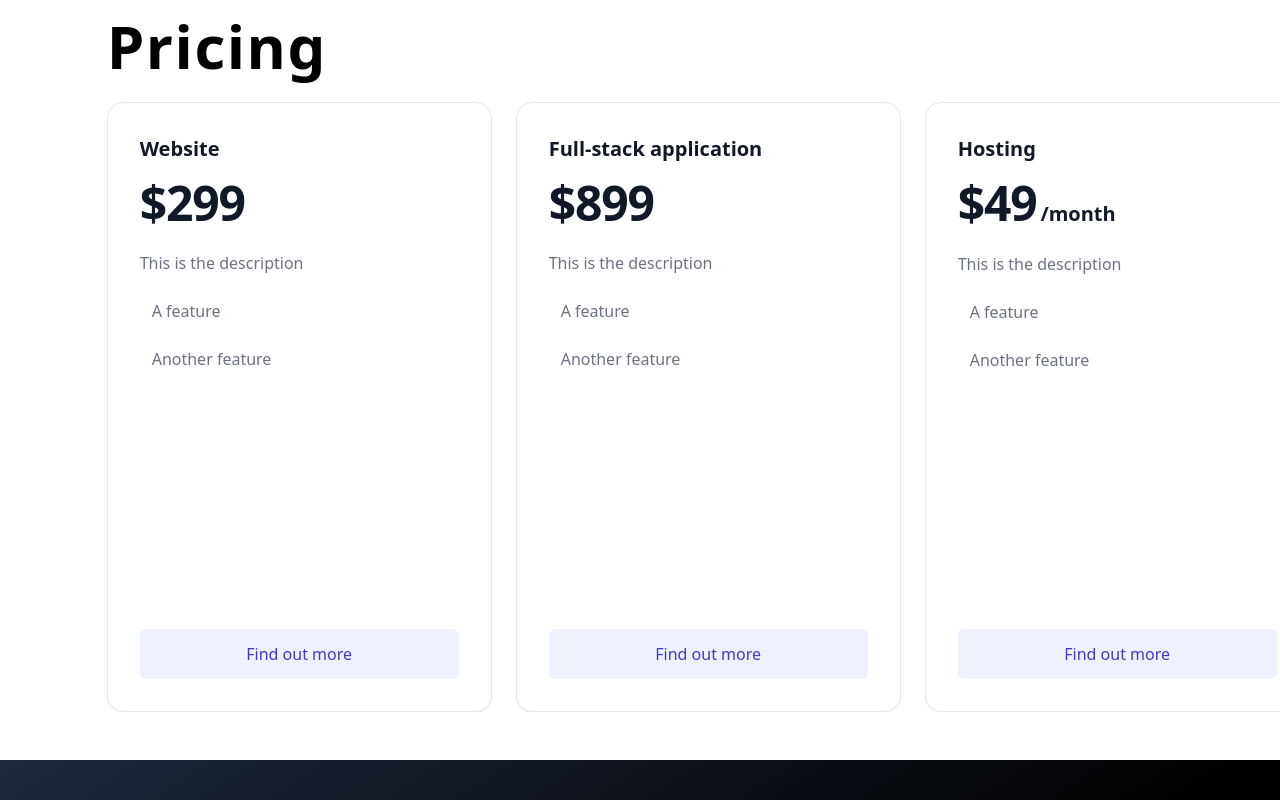
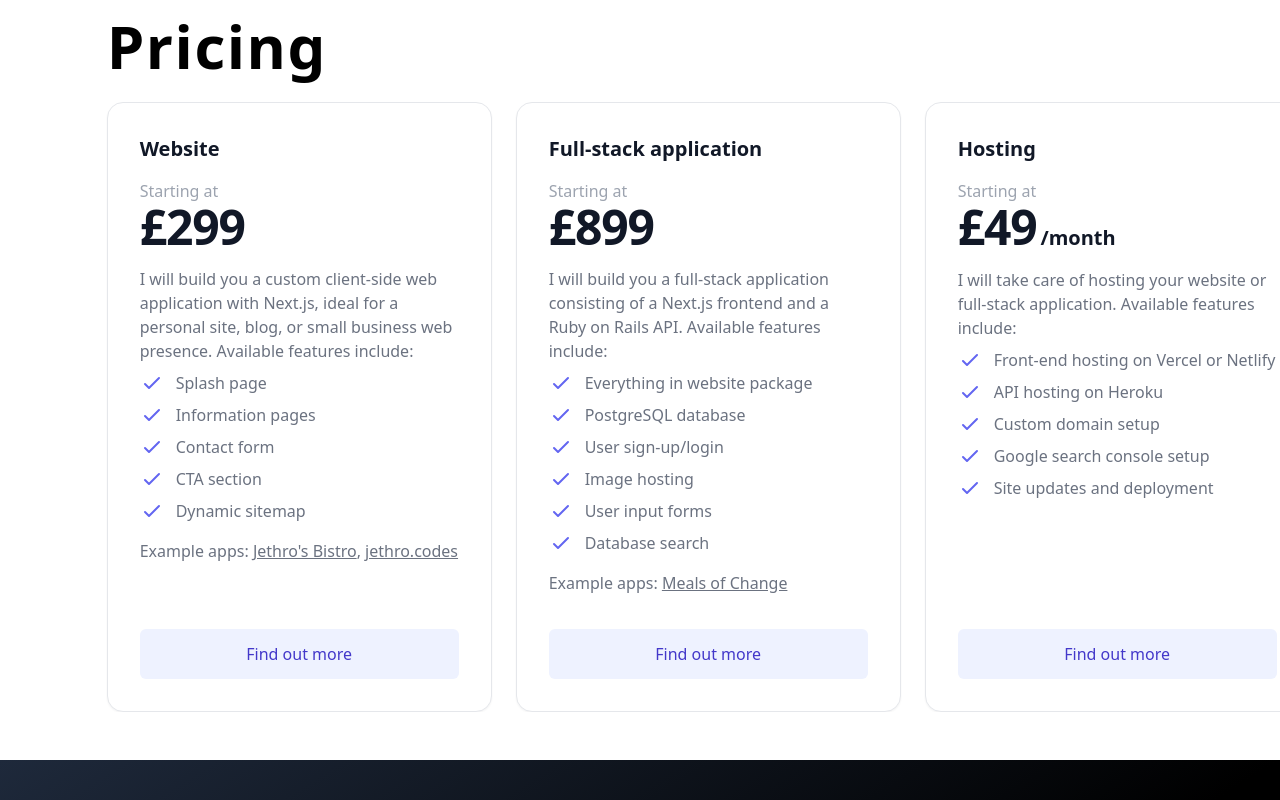
Before and after one commit to jro31/portfolio-v3, a Next.js app: page / in a window 1280 px wide. Shown: the part 3240-4040 px from the top of the page. Built offline with nearby package versions, Linux system fonts and the light colour scheme; a web font is replaced by a local one.

Commit message:
Style and add content to pricing cards

```diff
--- a/components/homepage-sections/pricing/PricingCard.js
+++ b/components/homepage-sections/pricing/PricingCard.js
@@ -1,3 +1,5 @@
+import { CheckIcon } from '@heroicons/react/outline';
+
 import { fullStackApplication, hosting, website } from './Pricing';
 
 const PricingCard = props => {
@@ -7,25 +9,64 @@ const PricingCard = props => {
         return {
           title: 'Website',
           price: 299,
-          description: 'This is the description',
-          features: ['A feature', 'Another feature'],
-          // TODO - Include links to examples
+          description:
+            'I will build you a custom client-side web application with Next.js, ideal for a personal site, blog, or small business web presence. Available features include:',
+          features: [
+            'Splash page',
+            'Information pages',
+            'Contact form',
+            'CTA section',
+            'Dynamic sitemap',
+          ],
+          exampleProjects: [
+            {
+              name: "Jethro's Bistro",
+              href: 'https://jethrosbistro.com/',
+            },
+            {
+              name: 'jethro.codes',
+              href: 'https://jethro.codes/',
+            },
+          ],
         };
       case fullStackApplication:
         return {
           title: 'Full-stack application',
           price: 899,
-          description: 'This is the description',
-          features: ['A feature', 'Another feature'],
+          description:
+            'I will build you a full-stack application consisting of a Next.js frontend and a Ruby on Rails API. Available features include:',
+          features: [
+            'Everything in website package',
+            'PostgreSQL database',
+            'User sign-up/login',
+            'Image hosting',
+            'User input forms',
+            'Database search',
+          ],
+          exampleProjects: [
+            {
+              name: 'Meals of Change',
+              href: 'https://mealsofchange.com/',
+            },
+          ],
         };
       case hosting:
         return {
           title: 'Hosting',
           price: 49,
           frequency: '/month',
-          description: 'This is the description',
-          features: ['A feature', 'Another feature'],
+          description:
+            'I will take care of hosting your website or full-stack application. Available features include:',
+          features: [
+            'Front-end hosting on Vercel or Netlify',
+            'API hosting on Heroku',
+            'Custom domain setup',
+            'Google search console setup',
+            'Site updates and deployment',
+          ],
         };
+      // TODO - Add a 'Free' consulation card
+      // TODO - Add 'App maintenance' card
       default:
         throw new Error(`Unrecognised pricing card '${props.pricingCard}' passed to PricingCard`);
     }
@@ -35,28 +76,53 @@ const PricingCard = props => {
     <div className='snap-start scroll-ml-1/12-screen relative p-8 bg-white border border-gray-200 rounded-2xl shadow-sm flex flex-col min-w-full sm:min-w-[385px]'>
       <div className='flex-1'>
         <h3 className='text-xl font-semibold text-gray-900'>{pricingCardInfo().title}</h3>
-        <p className='mt-4 flex items-baseline text-gray-900'>
-          <span className='text-5xl font-extrabold tracking-tight'>${pricingCardInfo().price}</span>
-          {pricingCardInfo().frequency && (
-            <span className='ml-1 text-xl font-semibold'>{pricingCardInfo().frequency}</span>
-          )}
-        </p>
-        <p className='mt-6 text-gray-500'>{pricingCardInfo().description}</p>
+        <div className='flex flex-col mt-4'>
+          <p className='text-gray-400'>Starting at</p>
+          <p className='flex items-baseline text-gray-900'>
+            <span className='text-5xl font-extrabold tracking-tight'>
+              £{pricingCardInfo().price}
+            </span>
+            {pricingCardInfo().frequency && (
+              <span className='ml-1 text-xl font-semibold'>{pricingCardInfo().frequency}</span>
+            )}
+          </p>
+        </div>
+        <p className='mt-4 text-gray-500'>{pricingCardInfo().description}</p>
 
         {/* Feature list */}
-        <ul role='list' className='mt-6 space-y-6'>
+        <ul role='list' className='mt-2 space-y-2'>
           {pricingCardInfo().features.map(feature => (
             <li key={`${pricingCardInfo().title}-pricing-card-${feature}-feature`} className='flex'>
-              {/* <CheckIcon className="flex-shrink-0 w-6 h-6 text-indigo-500" aria-hidden="true" /> */}
+              <CheckIcon className='flex-shrink-0 w-6 h-6 text-indigo-500' aria-hidden='true' />
               <span className='ml-3 text-gray-500'>{feature}</span>
             </li>
           ))}
         </ul>
+
+        {pricingCardInfo().exampleProjects && pricingCardInfo().exampleProjects.length > 0 && (
+          <div className='text-gray-500 mt-4'>
+            Example apps:&#160;
+            {pricingCardInfo().exampleProjects.map((project, index) => (
+              <>
+                {index > 0 && ', '}
+                <a
+                  key={`${project.name} link`}
+                  href={project.href}
+                  className='underline'
+                  target='_blank'
+                  rel='noreferrer'
+                >
+                  {project.name}
+                </a>
+              </>
+            ))}
+          </div>
+        )}
       </div>
 
       <a
         href='#' // TODO - Should link to contact section
-        className='mt-8 bg-indigo-50 text-indigo-700 hover:bg-indigo-100 block w-full py-3 px-6 border border-transparent rounded-md text-center font-medium'
+        className='mt-4 bg-indigo-50 text-indigo-700 hover:bg-indigo-100 block w-full py-3 px-6 border border-transparent rounded-md text-center font-medium'
       >
         Find out more
       </a>
--- a/package.json
+++ b/package.json
@@ -9,6 +9,7 @@
     "lint": "next lint"
   },
   "dependencies": {
+    "@heroicons/react": "^1.0.6",
     "@reduxjs/toolkit": "^1.8.0",
     "@sendgrid/mail": "^7.6.2",
     "next": "12.1.0",
```
Also changed, not shown: 1 other file (tests, documents, lock files or other folders).
